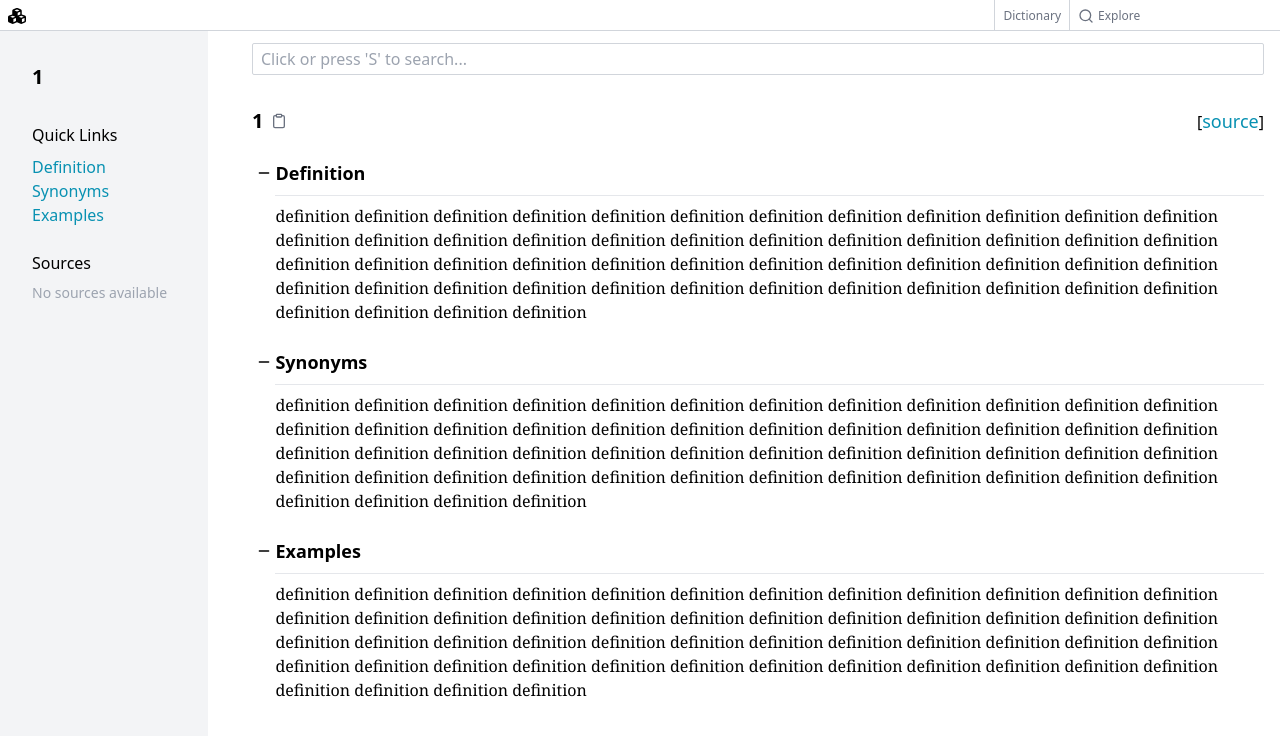
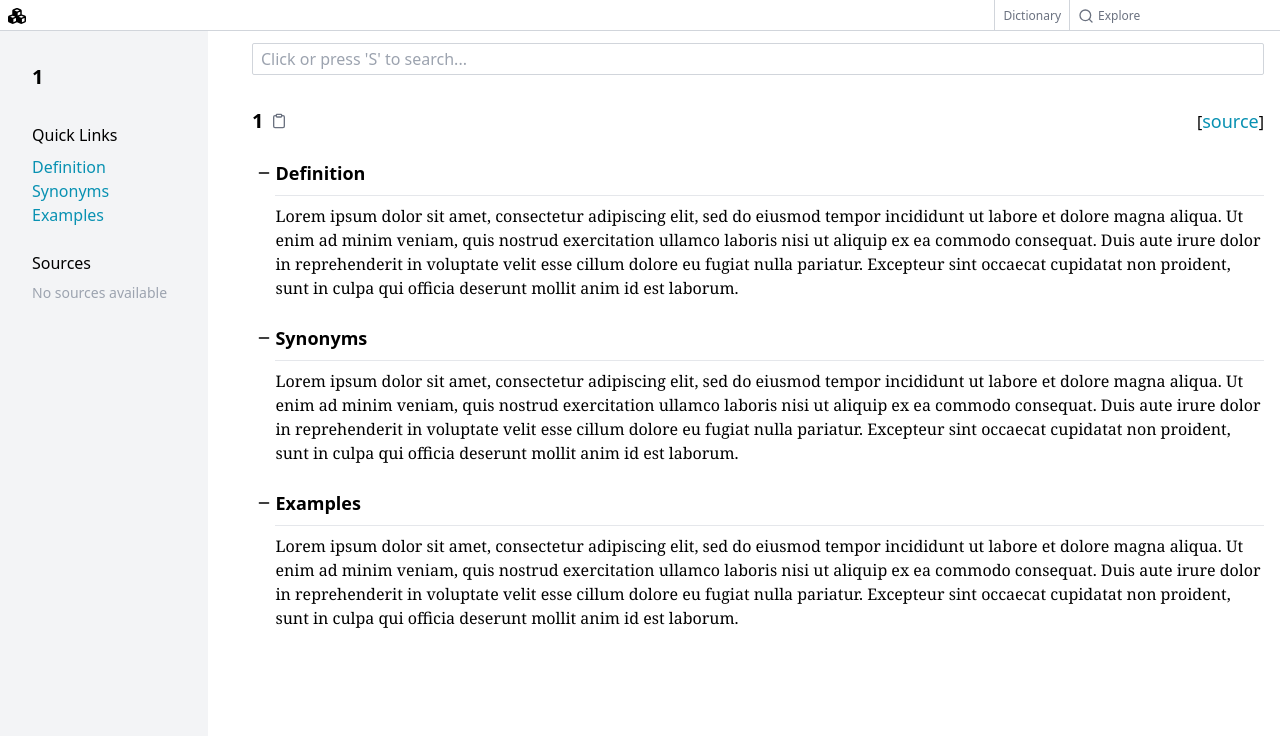
Before and after one commit to federicofusco/simplex, a Next.js app in the folder dictionary/: page /token/compl/1 in a window 1280 px wide. Shown: the top 736 px of the page. Built offline with nearby package versions, Linux system fonts and the light colour scheme.

Commit message:
Added title and meta tags, ony missing Open Graph and twitter images

```diff
--- /dev/null
+++ b/dictionary/src/common/components/navigation/Meta.tsx
@@ -0,0 +1,17 @@
+import Head from "next/head";
+
+export interface MetaProps {
+    title: string,
+    description: string,
+}
+
+const Meta = ({ title, description }: MetaProps ) => {
+    return <Head>
+        <title>Simplex Dictionary - { title }</title>
+        <meta name="robots" content="follow, index, max-snippet:-1, max-video-preview:-1, max-image-preview:large"/>
+        <meta name="description" content={ description } />
+        <meta name="keywords" content={`simplex, ${ title }`} />
+    </Head>
+}
+
+export default Meta;
--- a/dictionary/src/pages/index.tsx
+++ b/dictionary/src/pages/index.tsx
@@ -1,5 +1,6 @@
 import HeroSearch from "@/common/components/hero/HeroSearch";
 import HeroTitle from "@/common/components/hero/HeroTitle";
+import Meta from "@/common/components/navigation/Meta";
 import { useContext, useEffect } from "react";
 import NavigationContext from "@/common/lib/contexts/navigation";
 
@@ -7,12 +8,15 @@ const Home = () => {
   const { useSidebar } = useContext ( NavigationContext );
   useEffect (() => useSidebar (), [useSidebar]);
 
-  return <div className="px-4 mt-16">
-      <HeroTitle title="Simplex" />
-      <div className="w-full flex justify-center">
-        <HeroSearch />
-      </div>
-  </div>
+  return <>
+    <Meta title="Simplex Dictionary - A logical language" description="Simplex is a logical language based on the ideals that languages should be as strai... blah blah blah Lorem ipsum dolor sit amet, consectetur adipiscing elit, sed do eiusmod tempor incididunt ut labore et dolore magna aliqua. Ut enim ad minim veniam, quis nostrud exercitation ullamco laboris nisi ut aliquip ex ea commodo consequat. Duis aute irure dolor in reprehenderit in voluptate velit esse cillum dolore eu fugiat nulla pariatur. Excepteur sint occaecat cupidatat non proident, sunt in culpa qui officia deserunt mollit anim id est laborum." />
+    <div className="px-4 mt-16">
+        <HeroTitle title="Simplex" />
+        <div className="w-full flex justify-center">
+          <HeroSearch />
+        </div>
+    </div>
+  </>
 }
 
 export default Home;
--- a/dictionary/src/pages/token/compl/[token].tsx
+++ b/dictionary/src/pages/token/compl/[token].tsx
@@ -1,4 +1,5 @@
 import { useRouter } from "next/router";
+import Meta from "@/common/components/navigation/Meta";
 import Title from "@/common/components/definitions/Title";
 import Block from "@/common/components/definitions/Block";
 import Search from "@/common/components/definitions/Search";
@@ -33,7 +34,11 @@ const Word = () => {
         sources: []
     }), []);
 
-    return <main className="m-0 absolute pt-3  px-4 sm:pr-4 pb-12 sm:pl-11 sm:right-0 top-[31px] w-full sm:w-[calc(100vw-208px)]">
+    const definition = "Lorem ipsum dolor sit amet, consectetur adipiscing elit, sed do eiusmod tempor incididunt ut labore et dolore magna aliqua. Ut enim ad minim veniam, quis nostrud exercitation ullamco laboris nisi ut aliquip ex ea commodo consequat. Duis aute irure dolor in reprehenderit in voluptate velit esse cillum dolore eu fugiat nulla pariatur. Excepteur sint occaecat cupidatat non proident, sunt in culpa qui officia deserunt mollit anim id est laborum.";
+
+    return <>
+        <Meta title={ token } description={ definition } />
+        <main className="m-0 absolute pt-3  px-4 sm:pr-4 pb-12 sm:pl-11 sm:right-0 top-[31px] w-full sm:w-[calc(100vw-208px)]">
 
             {/* Search bar */}
             <Search />
@@ -44,24 +49,25 @@ const Word = () => {
             {/* Definition */}
             <Block title="Definition">
                 <p className="font-serif">
-                definition definition definition definition definition definition definition definition definition definition definition definition definition definition definition definition definition definition definition definition definition definition definition definition definition definition definition definition definition definition definition definition definition definition definition definition definition definition definition definition definition definition definition definition definition definition definition definition definition definition definition definition
+                    { definition }
                 </p>
             </Block>
 
             {/* Synonyms */}
             <Block title="Synonyms">
                 <p className="font-serif">
-                definition definition definition definition definition definition definition definition definition definition definition definition definition definition definition definition definition definition definition definition definition definition definition definition definition definition definition definition definition definition definition definition definition definition definition definition definition definition definition definition definition definition definition definition definition definition definition definition definition definition definition definition
+                    { definition }
                 </p>
             </Block>
 
             {/* Usage examples */}
             <Block title="Examples">
                 <p className="font-serif">
-                definition definition definition definition definition definition definition definition definition definition definition definition definition definition definition definition definition definition definition definition definition definition definition definition definition definition definition definition definition definition definition definition definition definition definition definition definition definition definition definition definition definition definition definition definition definition definition definition definition definition definition definition
+                    { definition }
                 </p>
             </Block>
         </main>
+    </>
 }
 
 export default Word;
--- a/dictionary/src/pages/token/root/[token].tsx
+++ b/dictionary/src/pages/token/root/[token].tsx
@@ -1,4 +1,5 @@
 import { useRouter } from "next/router";
+import Meta from "@/common/components/navigation/Meta";
 import Title from "@/common/components/definitions/Title";
 import Block from "@/common/components/definitions/Block";
 import Search from "@/common/components/definitions/Search";
@@ -31,22 +32,11 @@ const Word = () => {
         sources: [],
     }), []);
 
-    // useContext ( NavigationContext ).toggleSidebar ( token, [
-    //     {
-    //         text: "Definition",
-    //         href: "#definition",
-    //     },
-    //     {
-    //         text: "Synonyms",
-    //         href: "#synonyms",
-    //     },
-    //     {
-    //         text: "Examples",
-    //         href: "#examples",
-    //     }
-    // ], [])
+    const definition = "Lorem ipsum dolor sit amet, consectetur adipiscing elit, sed do eiusmod tempor incididunt ut labore et dolore magna aliqua. Ut enim ad minim veniam, quis nostrud exercitation ullamco laboris nisi ut aliquip ex ea commodo consequat. Duis aute irure dolor in reprehenderit in voluptate velit esse cillum dolore eu fugiat nulla pariatur. Excepteur sint occaecat cupidatat non proident, sunt in culpa qui officia deserunt mollit anim id est laborum.";
 
-    return <main className="m-0 absolute pt-3 px-4 sm:pr-4 pb-12 sm:pl-11 w-full sm:right-0 top-[31px] sm:w-[calc(100vw-208px)]">
+    return <>
+        <Meta title={ token } description={ definition } />
+        <main className="m-0 absolute pt-3 px-4 sm:pr-4 pb-12 sm:pl-11 w-full sm:right-0 top-[31px] sm:w-[calc(100vw-208px)]">
 
             {/* Search bar */}
             <Search />
@@ -57,24 +47,25 @@ const Word = () => {
             {/* Definition */}
             <Block title="Definition">
                 <p className="font-serif">
-                definition definition definition definition definition definition definition definition definition definition definition definition definition definition definition definition definition definition definition definition definition definition definition definition definition definition definition definition definition definition definition definition definition definition definition definition definition definition definition definition definition definition definition definition definition definition definition definition definition definition definition definition
+                    { definition }
                 </p>
             </Block>
 
             {/* Synonyms */}
             <Block title="Synonyms">
                 <p className="font-serif">
-                definition definition definition definition definition definition definition definition definition definition definition definition definition definition definition definition definition definition definition definition definition definition definition definition definition definition definition definition definition definition definition definition definition definition definition definition definition definition definition definition definition definition definition definition definition definition definition definition definition definition definition definition
+                    { definition }
                 </p>
             </Block>
 
             {/* Usage examples */}
             <Block title="Examples">
                 <p className="font-serif">
-                definition definition definition definition definition definition definition definition definition definition definition definition definition definition definition definition definition definition definition definition definition definition definition definition definition definition definition definition definition definition definition definition definition definition definition definition definition definition definition definition definition definition definition definition definition definition definition definition definition definition definition definition
+                    { definition }
                 </p>
             </Block>
         </main>
+    </>
 }
 
 export default Word;
```
Lines whose indentation alone changed are shown as unchanged.
